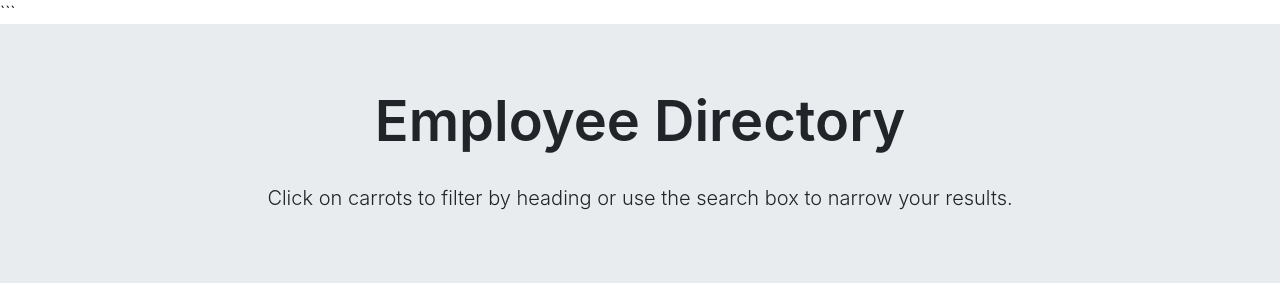
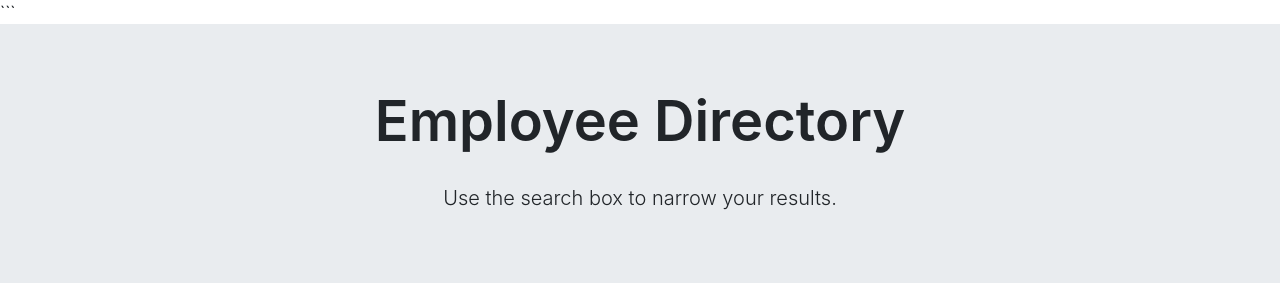
Before and after one commit to AminaTheUnicorn/user-directory, a React (Create React App) app: page / in a window 1280 px wide. Shown: the top 283 px of the page. Built offline with nearby package versions, Linux system fonts and the light colour scheme; no server answers.

Commit message:
added gif to repo

```diff
--- a/src/components/Header/Header.js
+++ b/src/components/Header/Header.js
@@ -7,7 +7,7 @@ function Header(){
     <div class="jumbotron jumbotron-fluid">
     <div class="container">
     <h1 class="display-4">Employee Directory</h1>
-    <p class="lead">Click on carrots to filter by heading or use the search box to narrow your results.</p>
+    <p class="lead">Use the search box to narrow your results.</p>
     </div>
 </div>
 );
```
Also changed, not shown: React App.gif (added).
